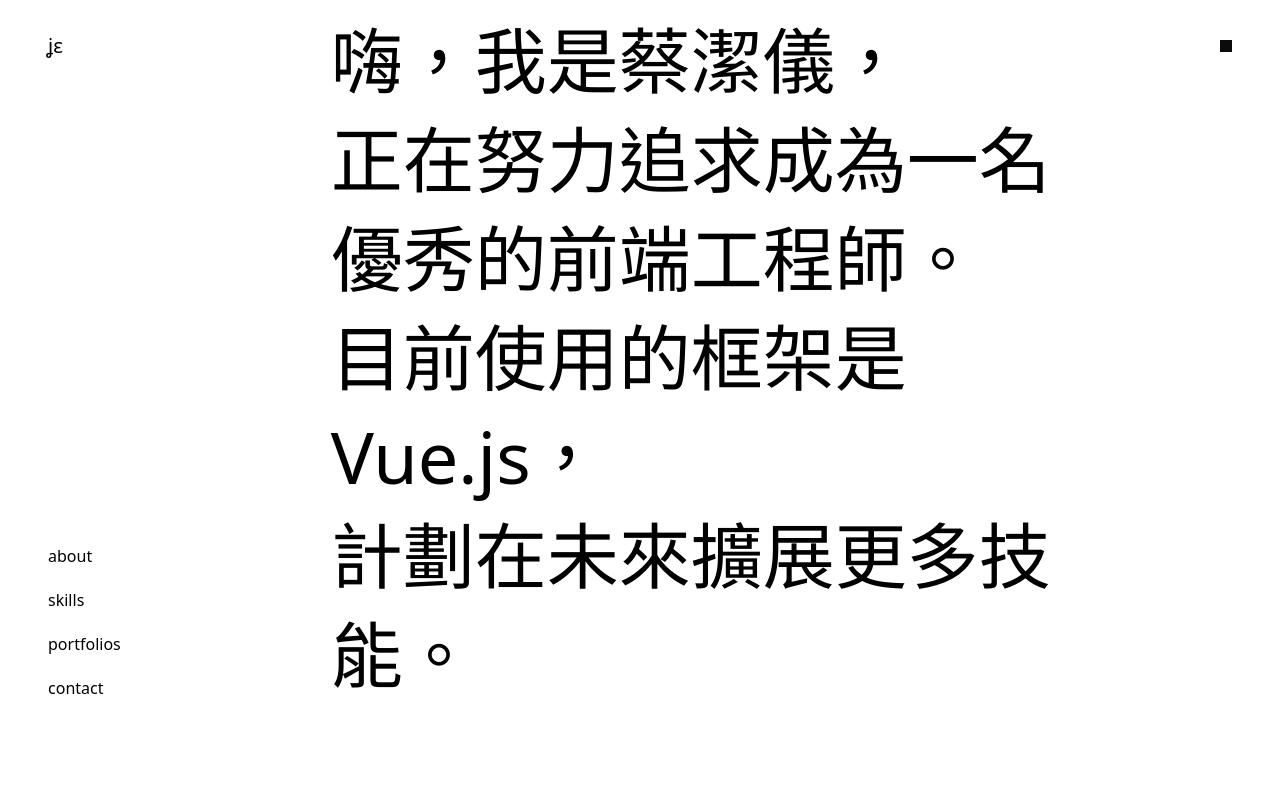
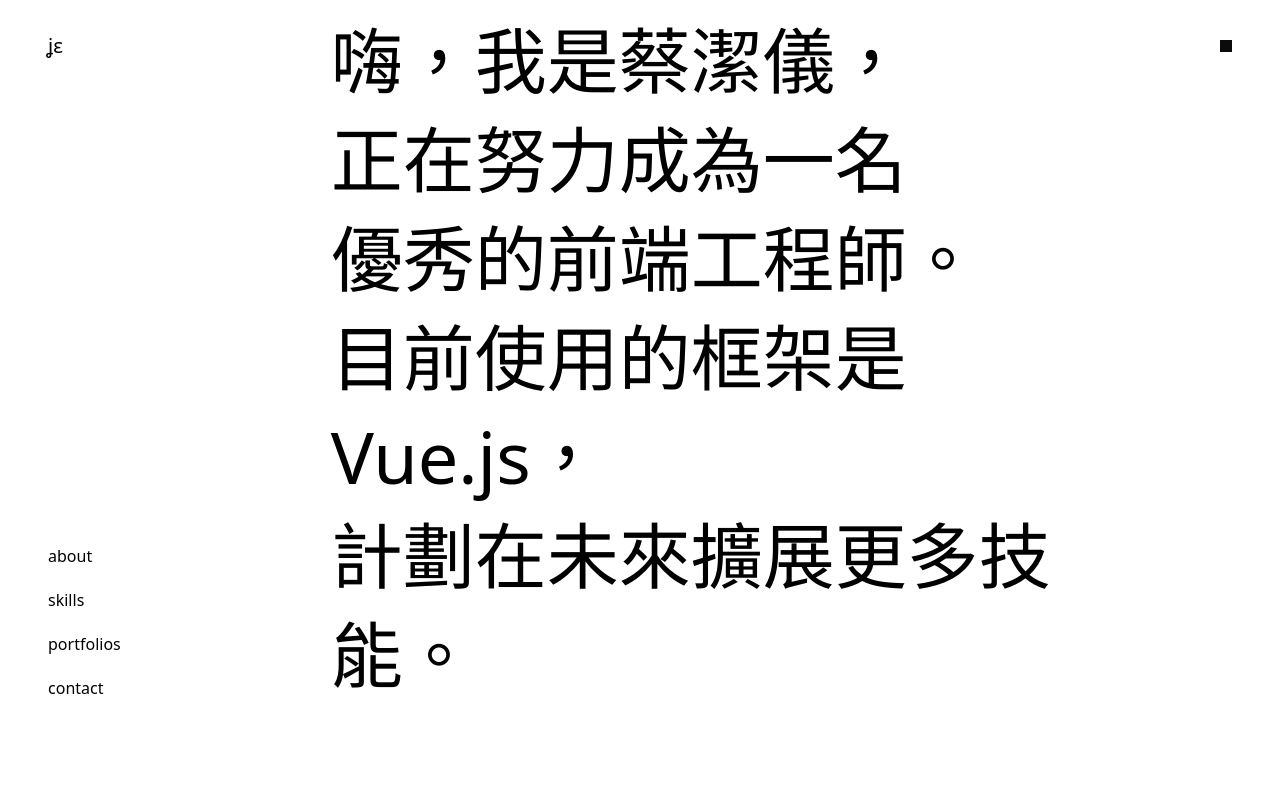
Before and after one commit to ro1l/ro1l.github.io, a Vue app: page /#/ in a window 1280 px wide. Shown: the top 800 px of the page. Built offline with nearby package versions, Linux system fonts and the light colour scheme; a web font is replaced by a local one.

Commit message:
change content

```diff
--- a/src/views/BannerView.vue
+++ b/src/views/BannerView.vue
@@ -5,7 +5,7 @@
     <p class="text-3xl leading-relaxed
     lg:text-7xl lg:leading-snug">
       嗨，我是蔡潔儀，<br>
-      正在努力追求成為一名<br>
+      正在努力成為一名<br>
       優秀的前端工程師。<br>
       目前使用的框架是 Vue.js，<br>
       計劃在未來擴展更多技能。
```
